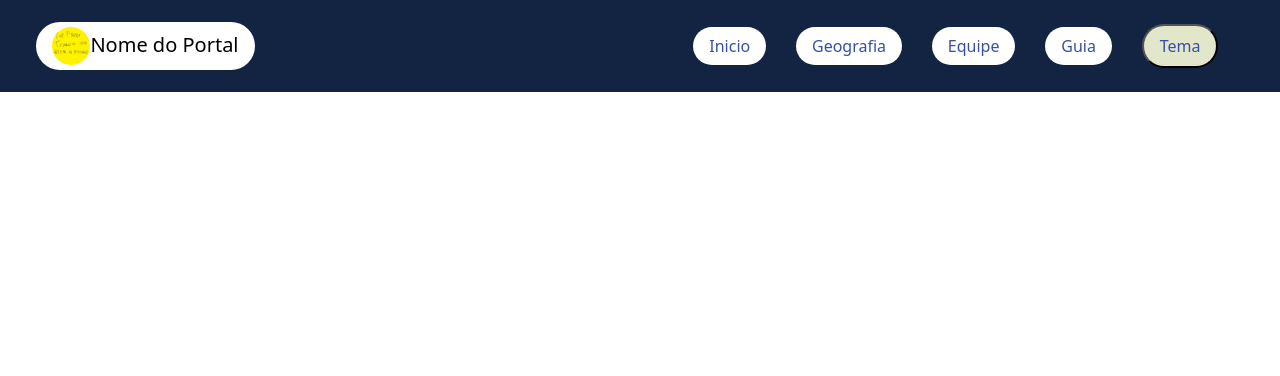
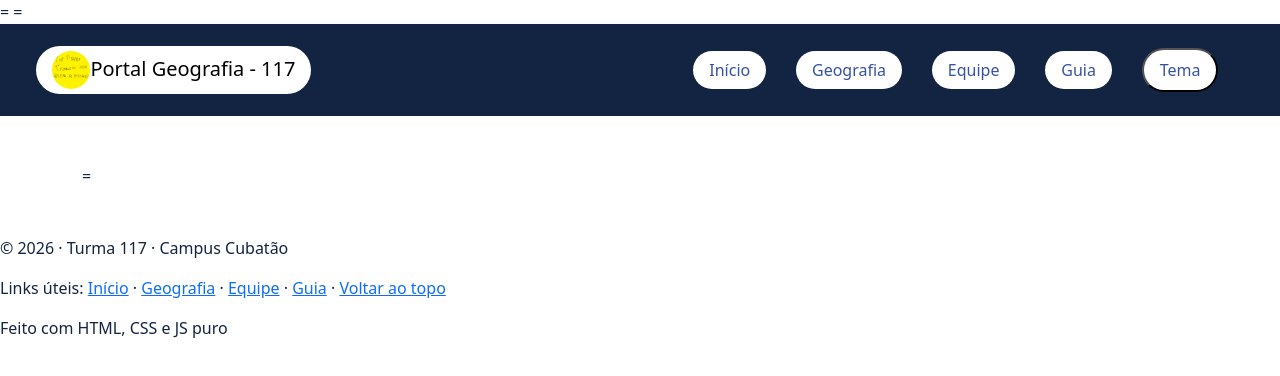
Before and after one commit to MrStarr472/PortalGeografia117, a plain HTML site: page index.html in a window 1280 px wide. Drawn offline with nearby package versions, Linux system fonts and the light colour scheme.

Commit message:
atualizei rodapé

```diff
--- a/index.html
+++ b/index.html
@@ -1,28 +1,63 @@
 <!DOCTYPE html>
-<html lang="pt-br">
+<html lang="pt-BR">
 <head>
     <meta charset="UTF-8">
     <meta name="viewport" content="width=device-width, initial-scale=1.0">
-    <title>Início</title>
+    <title>Início · Portal Geografia - 117</title>
+
+   =
+    <link rel="preconnect" href="https://fonts.googleapis.com">
+    <link rel="preconnect" href="https://fonts.gstatic.com" crossorigin>
+    <link href="https://fonts.googleapis.com/css2?family=Poppins:wght@300;400;600&display=swap" rel="stylesheet">
+
     <link href="https://cdn.jsdelivr.net/npm/bootstrap@5.3.9/dist/css/bootstrap.min.css" rel="stylesheet" integrity="sha384-yEPZ7jP9S0QKiUQ0m3jjsO4ProIW7wvR9gXkI7JOGa2XVsw53Yke2bsdkBbjmmiX" crossorigin="anonymous">
-     <script src="https://cdn.jsdelivr.net/npm/bootstrap@5.3.9/dist/js/bootstrap.bundle.min.js" integrity="sha384-WyOxWvTyr1QaMPfiPJSv76iReVthorl5uWlFtZPyK0IEB0hGzo9y5Bp9mYanr8Bu" crossorigin="anonymous" defer></script>
+    <script src="https://cdn.jsdelivr.net/npm/bootstrap@5.3.9/dist/js/bootstrap.bundle.min.js" integrity="sha384-WyOxWvTyr1QaMPfiPJSv76iReVthorl5uWlFtZPyK0IEB0hGzo9y5Bp9mYanr8Bu" crossorigin="anonymous" defer></script>
     <link rel="stylesheet" href="style.css">
-    <script src="index.js" defer></script>
+=
+    <script src="tema.js"></script>
 </head>
-<body>
-    <nav class="navbar lg:navbar-expand px-4" style="background-color: var(--hover);">
+
+<body id="topo">
+
+    <header>
+        <nav class="navbar lg:navbar-expand px-4" style="background-color: var(--hover);">
             <div class="container-fluid">
-                 <a class="navbar-brand" href="#"> <img src="midia/Logo.png" alt="Logo" style="height: 3vw; border-radius: 360px;">Nome do Portal</a>
+
+                <a class="navbar-brand" href="index.html"> <img src="midia/Logo.png" alt="Logo do Portal Geografia - 117" style="height: 3vw; border-radius: 360px;">Portal Geografia - 117</a>
 
                 <ul style="margin-top: 2vh;">
-                    <a href="index.html">Inicio</a>
+                    <a href="index.html" aria-current="page">Início</a>
                     <a href="Sites.html">Geografia</a>
                     <a href="equipe.html">Equipe</a>
                     <a href="Guia.html">Guia</a>
-                    <button id= "Tema">Tema</button>
+                    <button id="Tema" type="button">Tema</button>
                 </ul>
 
             </div>
         </nav>
+    </header>
+
+    <main class="container py-5">
+      =
+    </main>
+
+    <!-- RODAPÉ -->
+    <footer class="rodape">
+        <div class="rodape-esq">
+            <p>© 2026 · Turma 117 · Campus Cubatão</p>
+            <p>
+                Links úteis:
+                <a href="index.html">Início</a> ·
+                <a href="Sites.html">Geografia</a> ·
+                <a href="equipe.html">Equipe</a> ·
+                <a href="Guia.html">Guia</a> ·
+                <a href="#topo">Voltar ao topo</a>
+            </p>
+        </div>
+        <div class="rodape-dir">
+            <p>Feito com HTML, CSS e JS puro</p>
+        </div>
+    </footer>
+
 </body>
 </html>
```
